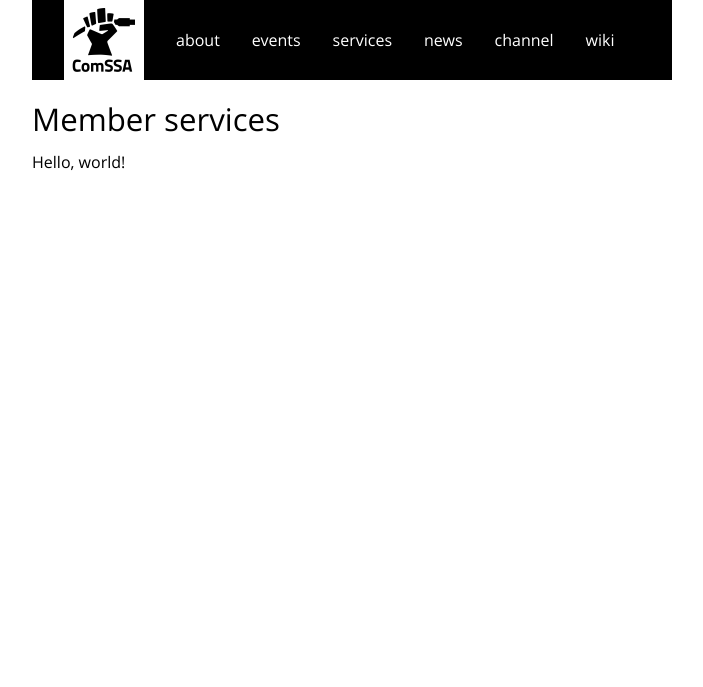
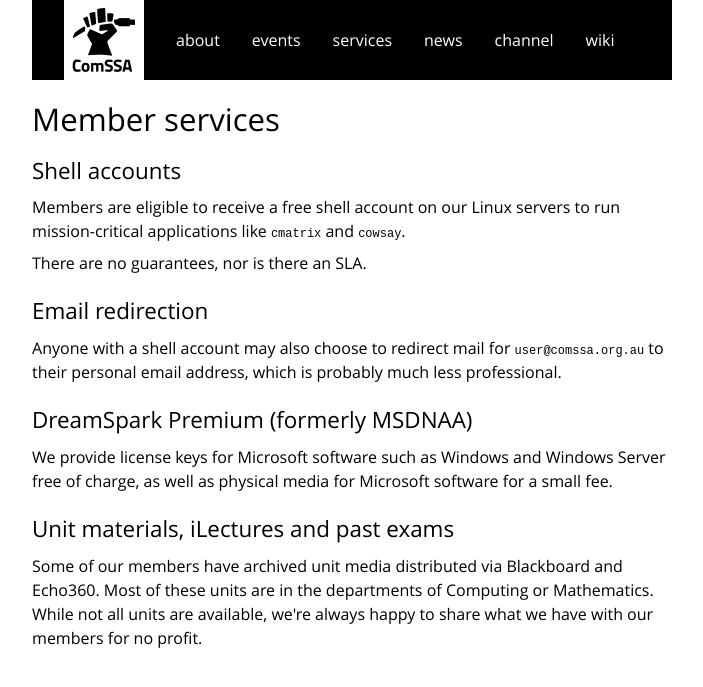
Before and after one commit to ComSSA/www.comssa.org.au, a Jekyll site: the page built from services/index.html, in a window 1280 px wide. Shown: the top 687 px of the page, without its empty margins (288-991 px from the left). Built offline with Jekyll 4.4.1, drawn with Linux system fonts in a browser that asks for light colours.

Commit message:
write services page

```diff
--- a/services/index.html
+++ b/services/index.html
@@ -3,4 +3,29 @@ layout: default
 title: Member services
 ---
 
-<p>Hello, world!
+<h2>Shell accounts</h2>
+
+<p>Members are eligible to receive a free shell account on our Linux servers to
+run mission-critical applications like <code>cmatrix</code> and <code
+>cowsay</code>.
+
+<p>There are no guarantees, nor is there an SLA.
+
+<h2>Email redirection</h2>
+
+<p>Anyone with a shell account may also choose to redirect mail for <code
+>user@comssa.org.au</code> to their personal email address, which is probably
+much less professional.
+
+<h2>DreamSpark Premium (formerly MSDNAA)</h2>
+
+<p>We provide license keys for Microsoft software such as Windows and Windows
+Server free of charge, as well as physical media for Microsoft software for a
+small fee.
+
+<h2>Unit materials, iLectures and past exams</h2>
+
+<p>Some of our members have archived unit media distributed via Blackboard
+and Echo360. Most of these units are in the departments of Computing or
+Mathematics. While not all units are available, we're always happy to share
+what we have with our members for no profit.
```
